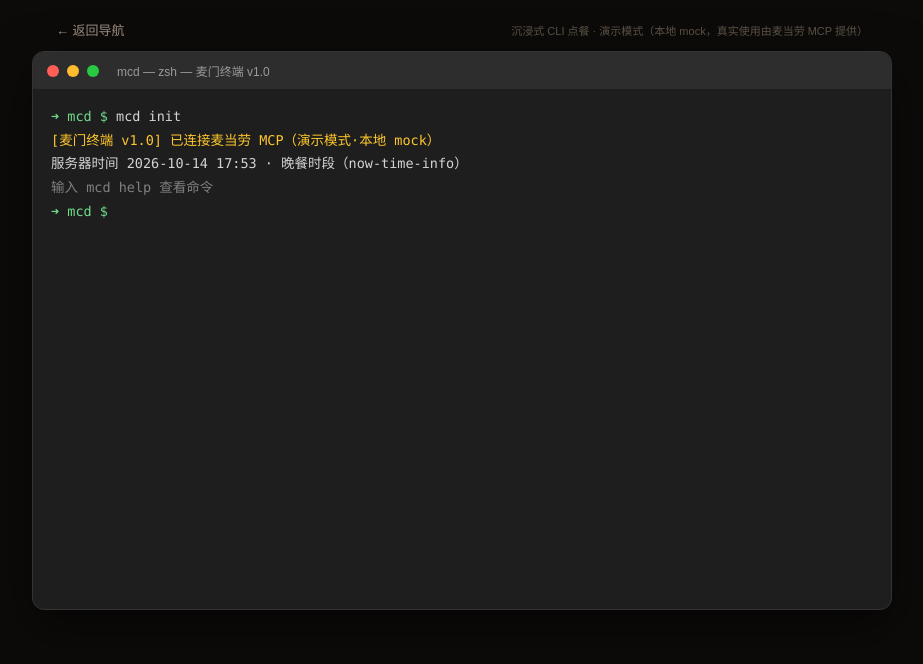
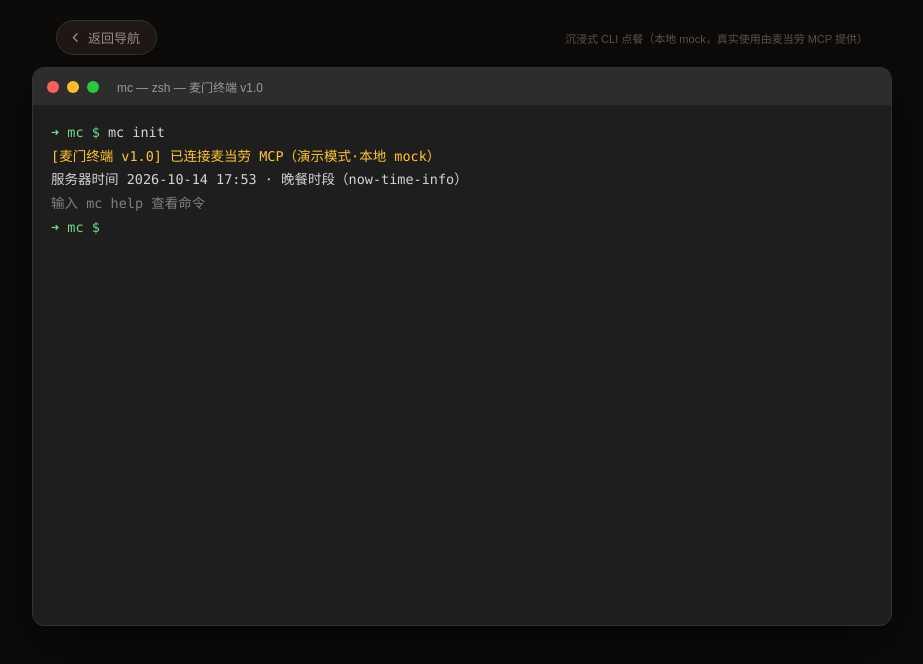
Before and after one commit to wenlibo90/mcgacha, a plain HTML site: page demo/cli.html in a window 1280 px wide. Shown: the whole page, without its empty margins (178-1101 px from the left). Drawn offline with Linux system fonts and the light colour scheme.

Commit message:
mc 前缀全局替换：SKILL.md 命令表、MCP_INTEGRATION.md 调用链、cli/gacha/index 演示（6 文件，58 行对等替换）
README 新增「真实 MCP 链路实测」

```diff
--- a/demo/cli.html
+++ b/demo/cli.html
@@ -12,8 +12,15 @@
     display:flex; flex-direction:column; align-items:center;
   }
   .topbar { width:100%; max-width:860px; padding:20px 24px 12px; display:flex; justify-content:space-between; align-items:center; }
-  .back { color:#9c8f80; text-decoration:none; font-size:13px; }
-  .back:hover { color:#FFC72C; }
+  .back {
+    display:inline-flex; align-items:center; gap:6px;
+    color:#9c8f80; text-decoration:none; font-size:13px;
+    padding:7px 16px 7px 12px; border:1px solid #333; border-radius:999px;
+    background:#1f1815; transition:color .2s, border-color .2s;
+  }
+  .back svg { transition:transform .2s; }
+  .back:hover { color:#FFC72C; border-color:#FFC72C; }
+  .back:hover svg { transform:translateX(-3px); }
   .hint { font-size:11px; color:#5c5347; }
   .term {
     width:100%; max-width:860px; margin:0 24px 40px;
@@ -50,18 +57,18 @@
 <body>
 
 <div class="topbar">
-  <a class="back" href="index.html">&larr; 返回导航</a>
-  <div class="hint">沉浸式 CLI 点餐 · 演示模式（本地 mock，真实使用由麦当劳 MCP 提供）</div>
+  <a class="back" href="index.html"><svg viewBox="0 0 24 24" width="13" height="13" fill="none" stroke="currentColor" stroke-width="2.4" stroke-linecap="round" stroke-linejoin="round"><path d="M15 5l-7 7 7 7"/></svg>返回导航</a>
+  <div class="hint">沉浸式 CLI 点餐（本地 mock，真实使用由麦当劳 MCP 提供）</div>
 </div>
 
 <div class="term">
   <div class="term-bar">
     <span class="d d1"></span><span class="d d2"></span><span class="d d3"></span>
-    <span class="t">mcd — zsh — 麦门终端 v1.0</span>
+    <span class="t">mc — zsh — 麦门终端 v1.0</span>
   </div>
   <div class="term-body" id="term">
     <div class="inrow">
-      <span class="p">➜ mcd $</span>
+      <span class="p">➜ mc $</span>
       <input id="cmd" autocomplete="off" spellcheck="false">
     </div>
   </div>
@@ -111,24 +118,24 @@
     var inrow = term.querySelector(".inrow");
     var d = document.createElement("div");
     d.className = "echo";
-    d.innerHTML = '<span class="p">➜ mcd $</span> ';
+    d.innerHTML = '<span class="p">➜ mc $</span> ';
     d.appendChild(document.createTextNode(cmdText));
     term.insertBefore(d, inrow);
   }
 
   var HELP = [
-    "mcd init              初始化/查看状态",
-    "mcd stores            查询附近门店（query-nearby-stores）",
-    "mcd use <序号>        选择门店",
-    "mcd list              查看在售菜单（query-meals）",
-    "mcd draw              抽一张麦门卡牌（随机推荐）",
-    "mcd coupon            一键领券（available-coupons + auto-bind-coupons）",
-    "mcd add <序号> [数量] 加入购物车",
-    "mcd cart              查看购物车",
-    "mcd price             券后核价（calculate-price）",
-    "mcd order             下单（create-order，需输入 YES 确认）",
-    "mcd status            查询订单状态（query-order）",
-    "mcd clear             清屏"
+    "mc init              初始化/查看状态",
+    "mc stores            查询附近门店（query-nearby-stores）",
+    "mc use <序号>        选择门店",
+    "mc list              查看在售菜单（query-meals）",
+    "mc draw              抽一张麦门卡牌（随机推荐）",
+    "mc coupon            一键领券（available-coupons + auto-bind-coupons）",
+    "mc add <序号> [数量] 加入购物车",
+    "mc cart              查看购物车",
+    "mc price             券后核价（calculate-price）",
+    "mc order             下单（create-order，需输入 YES 确认）",
+    "mc status            查询订单状态（query-order）",
+    "mc clear             清屏"
   ];
 
   function bestCoupon(subtotal) {
@@ -145,7 +152,7 @@
     init: function () {
       print("[麦门终端 v1.0] 已连接麦当劳 MCP（演示模式·本地 mock）", "y");
       print("服务器时间 2026-10-14 17:53 · 晚餐时段（now-time-info）");
-      print("输入 mcd help 查看命令", "dim");
+      print("输入 mc help 查看命令", "dim");
     },
     help: function () { print(HELP.join("\n")); },
     stores: function () {
@@ -154,31 +161,31 @@
         print("  [" + (i + 1) + "] " + s.name + "  " + s.dist + "  " + (s.open ? "营业中" : "休息中"),
           s.open ? "" : "dim");
       });
-      print("输入 mcd use <序号> 选择门店", "dim");
+      print("输入 mc use <序号> 选择门店", "dim");
     },
     use: function (n) {
       var s = STORES[(+n || 0) - 1];
-      if (!s) return print("用法：mcd use <序号>（先看 mcd stores）", "r");
+      if (!s) return print("用法：mc use <序号>（先看 mc stores）", "r");
       if (!s.open) return print(s.name + " 当前休息中，换一家吧", "r");
       store = s;
       print("已选门店：" + s.name + "（" + s.dist + "）", "g");
     },
     list: function () {
-      if (!store) return print("请先选门店：mcd stores → mcd use <序号>", "r");
+      if (!store) return print("请先选门店：mc stores → mc use <序号>", "r");
       print("在售菜单（query-meals · 晚餐时段）：", "c");
       MENU.forEach(function (m, i) {
         print("  [" + (i + 1) + "] " + m.name + "  " + yuan(m.price) + "  " + m.kcal + "kcal");
       });
     },
     draw: function () {
-      if (!store) return print("请先选门店：mcd stores → mcd use <序号>", "r");
+      if (!store) return print("请先选门店：mc stores → mc use <序号>", "r");
       var i = Math.floor(Math.random() * MENU.length);
       var m = MENU[i];
       print("┌─────────────── 麦门卡牌 ───────────────┐", "y");
       print("  你抽到了：" + m.name, "y");
       print("  " + yuan(m.price) + " · " + m.kcal + "kcal", "y");
       print("└────────────────────────────────────────┘", "y");
-      print("就是它？输入 mcd add " + (i + 1) + " 加购；不服再抽：mcd draw", "dim");
+      print("就是它？输入 mc add " + (i + 1) + " 加购；不服再抽：mc draw", "dim");
     },
     coupon: function () {
       claimed = true;
@@ -188,13 +195,13 @@
     },
     add: function (n, q) {
       var m = MENU[(+n || 0) - 1];
-      if (!m) return print("用法：mcd add <菜单序号> [数量]", "r");
+      if (!m) return print("用法：mc add <菜单序号> [数量]", "r");
       var qty = Math.max(1, +q || 1);
       cart.push({ name: m.name, price: m.price, qty: qty });
       print("已加购：" + m.name + " × " + qty, "g");
     },
     cart: function () {
-      if (!cart.length) return print("购物车是空的（mcd list 看看，或 mcd draw 抽一张）", "dim");
+      if (!cart.length) return print("购物车是空的（mc list 看看，或 mc draw 抽一张）", "dim");
       print("购物车：", "c");
       cart.forEach(function (it) { print("  " + it.name + " × " + it.qty + "  " + yuan(it.price * it.qty)); });
     },
@@ -207,12 +214,12 @@
       if (coupon) {
         print("  优惠抵扣  -" + yuan(coupon.cut) + "（" + coupon.name + "）", "g");
       } else {
-        print("  优惠抵扣  -¥0.00（还没领券？试试 mcd coupon）", "dim");
+        print("  优惠抵扣  -¥0.00（还没领券？试试 mc coupon）", "dim");
       }
       print("  应付合计  " + yuan(sub - (coupon ? coupon.cut : 0)), "y");
     },
     order: function () {
-      if (!store) return print("请先选门店：mcd stores → mcd use <序号>", "r");
+      if (!store) return print("请先选门店：mc stores → mc use <序号>", "r");
       if (!cart.length) return print("购物车是空的", "r");
       var sub = subtotal();
       coupon = bestCoupon(sub);
@@ -255,12 +262,12 @@
       return;
     }
     var parts = line.split(/\s+/);
-    if (parts[0] !== "mcd") {
+    if (parts[0] !== "mc") {
       if (parts[0] === "clear") return CMDS.clear();
-      return print("zsh: command not found: " + parts[0] + "（提示：命令以 mcd 开头，mcd help 查看）", "r");
+      return print("zsh: command not found: " + parts[0] + "（提示：命令以 mc 开头，mc help 查看）", "r");
     }
     var fn = CMDS[parts[1]];
-    if (!fn) return print("mcd: 未知命令 " + (parts[1] || "") + "（mcd help 查看）", "r");
+    if (!fn) return print("mc: 未知命令 " + (parts[1] || "") + "（mc help 查看）", "r");
     fn(parts[2], parts[3]);
   }
 
@@ -270,7 +277,7 @@
   term.addEventListener("click", function () { input.focus(); });
 
   // 启动
-  echo("mcd init");
+  echo("mc init");
   CMDS.init();
   input.focus();
 })();
```
Also changed, not shown: demo/dna.html (+11 -4 lines), demo/gacha.html (+11 -4 lines), demo/index.html (+1 -1 lines), demo/story.html (+11 -4 lines), 3 other files.
